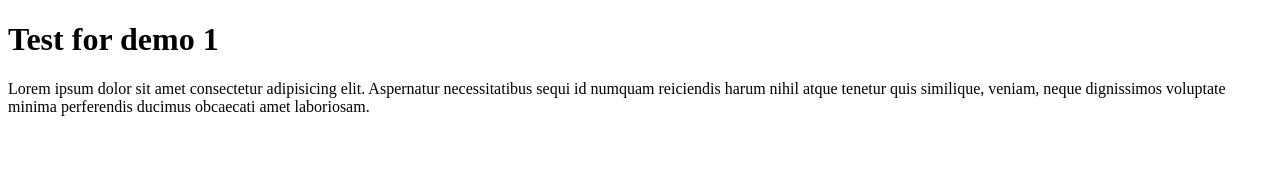
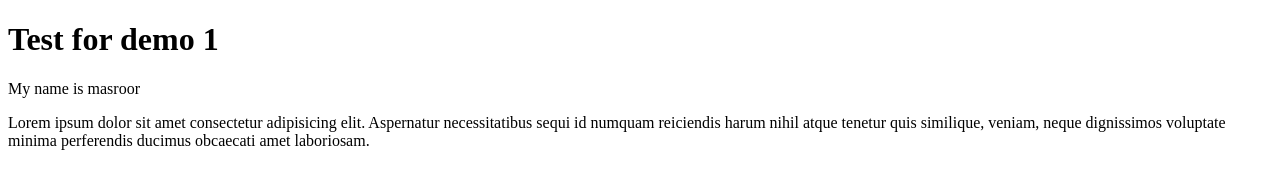
Before and after one commit to MasroorHimel/demo1, a plain HTML site: page index.html in a window 1280 px wide. Drawn offline with Linux system fonts and the light colour scheme.

Commit message:
p tag added

```diff
--- a/index.html
+++ b/index.html
@@ -7,6 +7,7 @@
 </head>
 <body>
     <h1> Test for demo 1 </h1>
+    <p>My name is masroor</p>
     <p> Lorem ipsum dolor sit amet consectetur adipisicing elit. Aspernatur necessitatibus sequi id numquam reiciendis harum nihil atque tenetur quis similique, veniam, neque dignissimos voluptate minima perferendis ducimus obcaecati amet laboriosam.</p>
 </body>
 </html>
```
